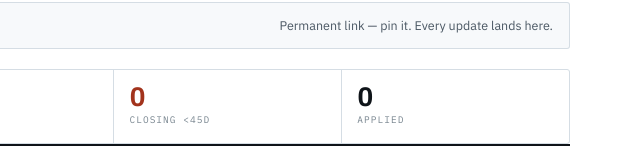
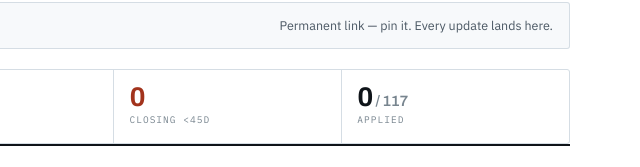
Before and after one commit to mdrahmn/internships, a plain HTML site: page index.html in a window 1280 px wide. Shown: the part 208-375 px from the top of the page, 640-1280 px from the left. Drawn offline with Linux system fonts and the light colour scheme.

Commit message:
board: refresh 2026-08-29 — applied count now shows against the total

```diff
--- a/index.html
+++ b/index.html
@@ -55,6 +55,7 @@
   .stat{background:var(--sheet); padding:13px 15px 15px;}
   .stat .n{font-family:"Archivo",sans-serif; font-weight:700; font-size:27px; color:var(--ink);
     line-height:1.05; letter-spacing:-.03em; font-variant-numeric:tabular-nums;}
+  .stat .n .of{font-size:15px; font-weight:600; color:var(--ink-3); letter-spacing:-.01em;}
   .stat .k{font-family:"IBM Plex Mono",monospace; font-size:9.5px; letter-spacing:.11em;
     text-transform:uppercase; color:var(--ink-3); margin-top:2px;}
   .stat.hi .n{color:var(--blue);} .stat.warn .n{color:var(--oxide);}
@@ -604,10 +605,16 @@
 
     statsEl.innerHTML = "";
     [[DATA.length,"On board",""],[newCount,"New","hi"],[openNow,"Open / rolling",""],
-     [soonCount,"Closing <45d","warn"],[applied,"Applied",""]].forEach(function(s){
+     [soonCount,"Closing <45d","warn"],[applied,"Applied","",DATA.length]].forEach(function(s){
       var el = document.createElement("div");
       el.className = "stat" + (s[2] ? " " + s[2] : "");
       var n = document.createElement("div"); n.className = "n"; n.textContent = s[0];
+      if(s[3] != null){
+        var of = document.createElement("span");
+        of.className = "of"; of.textContent = " / " + s[3];
+        n.appendChild(of);
+        n.setAttribute("aria-label", s[0] + " applied out of " + s[3]);
+      }
       var k = document.createElement("div"); k.className = "k"; k.textContent = s[1];
       el.appendChild(n); el.appendChild(k); statsEl.appendChild(el);
     });
```
